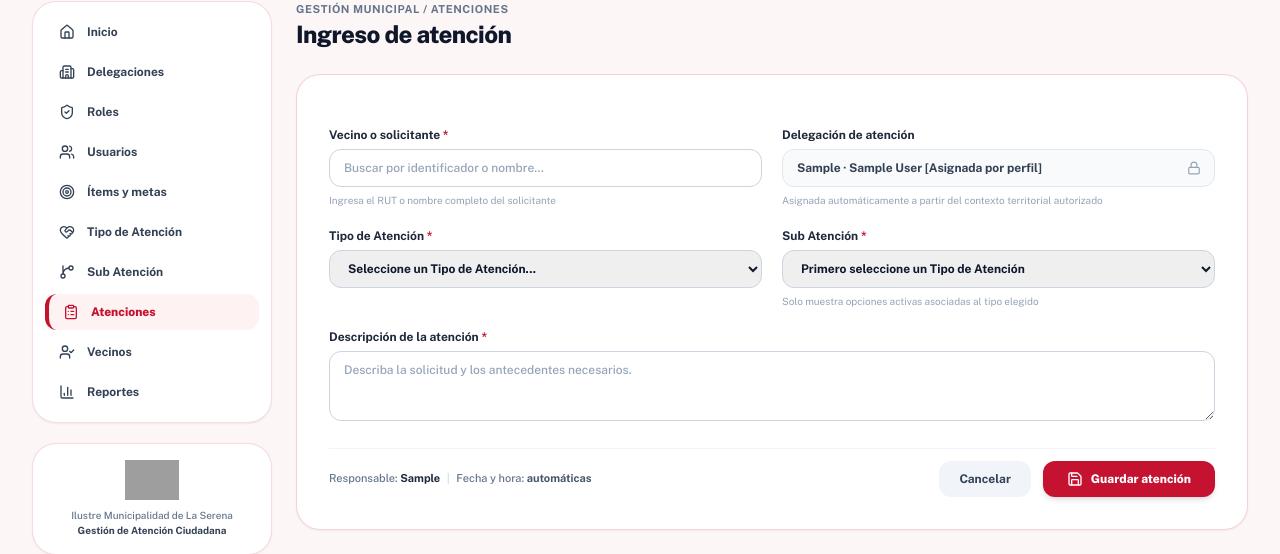
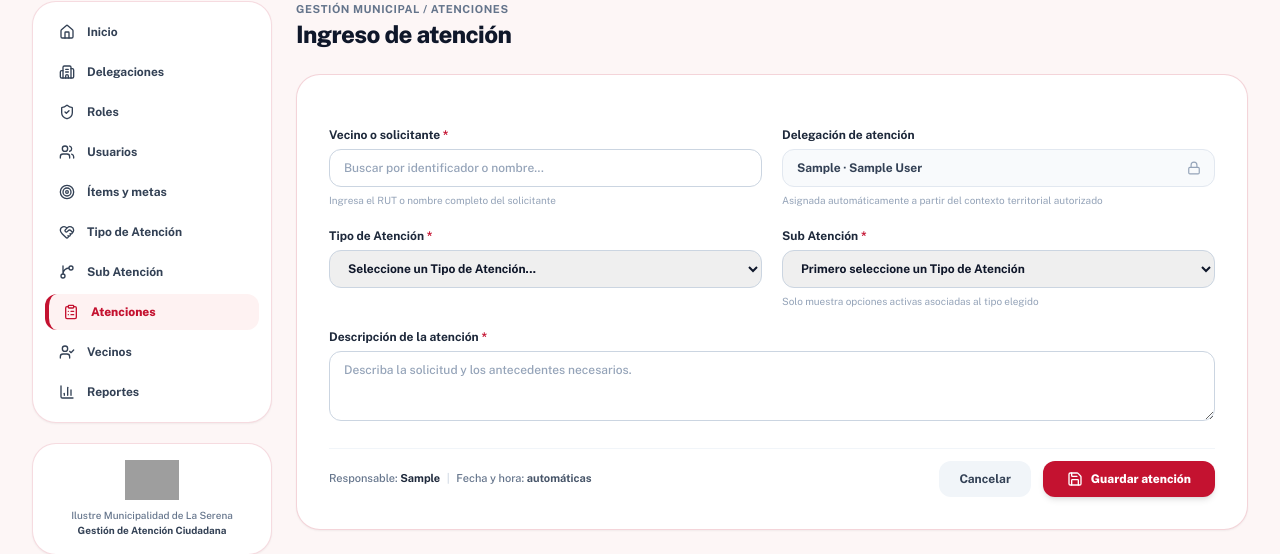
Before and after one commit to Moniiwiis/VanguardSystemsGroup, a Django app: page /gestion/atenciones/ in a window 1280 px wide. Shown: the part 79-633 px from the top of the page. Run offline with Django 5.2, Linux system fonts and the light colour scheme; a user stored in the database is signed in; tables that the repository leaves empty hold one stand-in row (values such as "Sample post"); parts of the project's set-up code (start-up, migrations or seed data) failed here and were passed over; some libraries are stand-ins or nearby versions; grey boxes are pictures that could not be loaded.

Commit message:
style(atenciones): clean delegation label in attention form

```diff
--- a/templates/gestion/atenciones.html
+++ b/templates/gestion/atenciones.html
@@ -43,7 +43,7 @@
           </label>
           <div class="relative">
             <input type="text" readonly
-                   value="{{ delegacion_activa.get_codigo }} · {{ delegacion_activa.nombre }} [Asignada por perfil]"
+                   value="{{ delegacion_activa.get_codigo }} · {{ delegacion_activa.nombre }}"
                    class="w-full px-3.5 py-2.5 rounded-xl border border-slate-200 bg-slate-50 text-xs font-bold text-slate-700 cursor-not-allowed select-none" />
             <div class="absolute inset-y-0 right-0 pr-3.5 flex items-center pointer-events-none text-slate-400">
               <i data-lucide="lock" class="w-3.5 h-3.5"></i>
```
